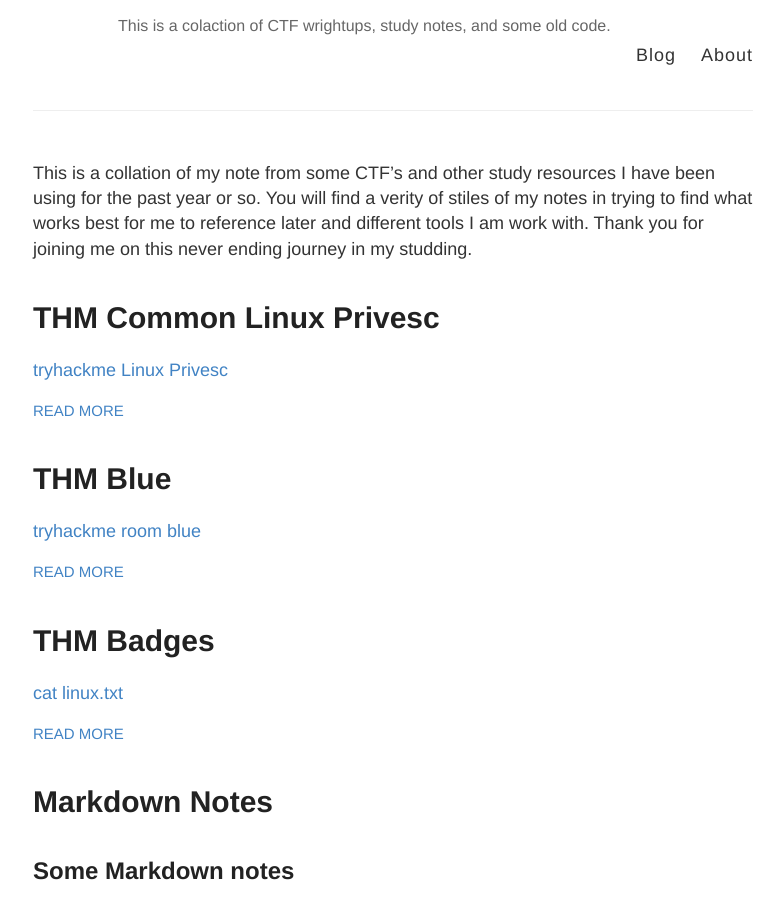
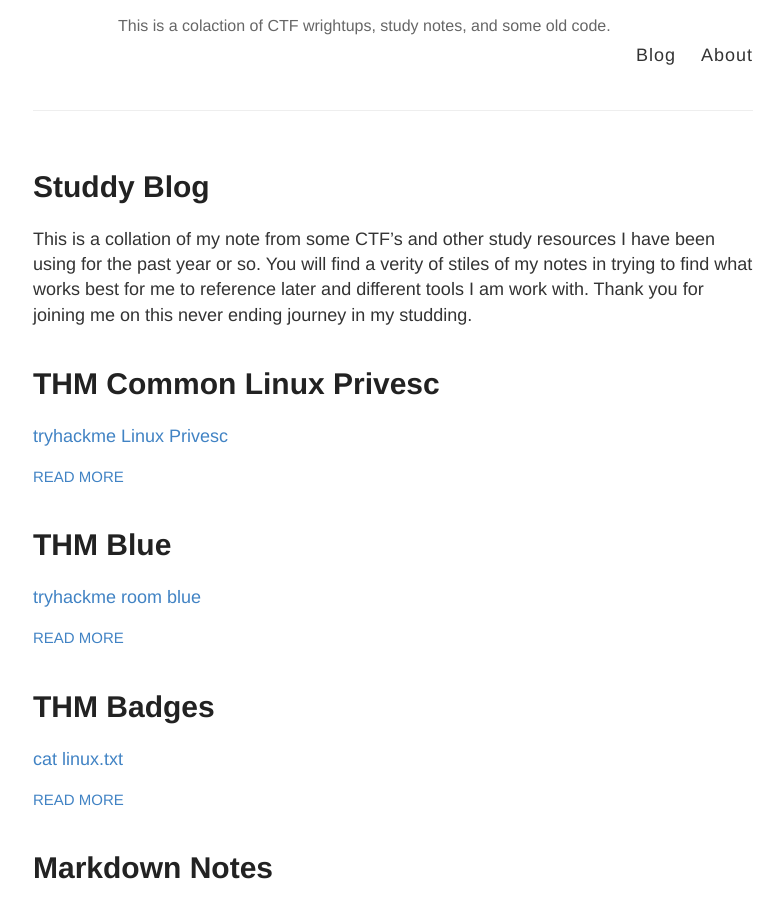
Before and after one commit to jon1123/blog, a Jekyll site: the page built from index.html, in a window 1280 px wide and 900 px high. Shown: the whole window, without its empty margins (247-1030 px from the left). Built offline with Jekyll 4.4.1, drawn with Linux system fonts in a browser that asks for light colours.

Commit message:
Update index.html

```diff
--- a/index.html
+++ b/index.html
@@ -1,6 +1,7 @@
 ---
 layout: default
 ---
+<h1>Studdy Blog</h1>
 
 <p>This is a collation of my note from some CTF’s and other study resources I have been using for the past year or so. You will find a verity of stiles of my notes in trying to find what works best for me to reference later and different tools I am work with. Thank you for joining me on this never ending journey in my studding.</p>
 
```
